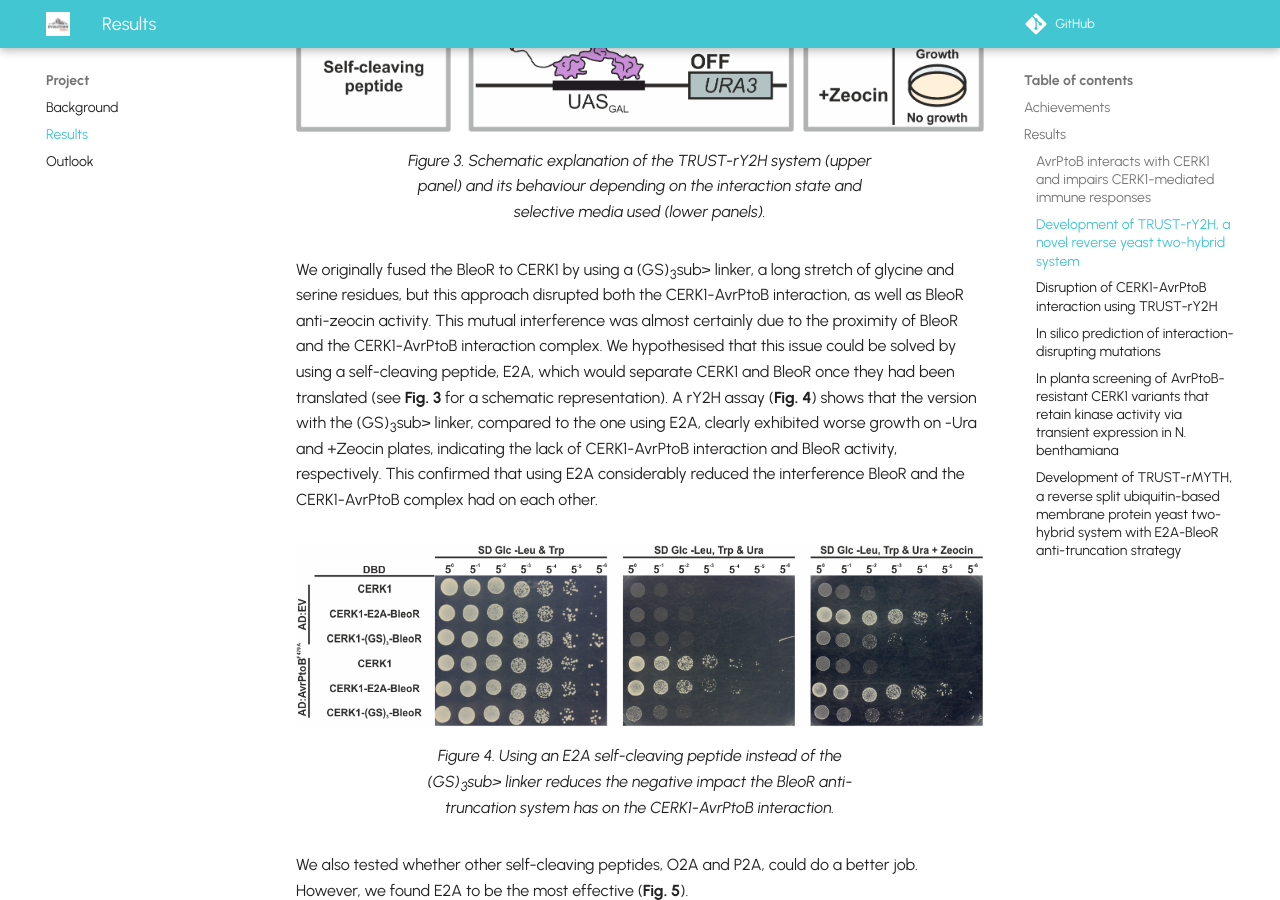
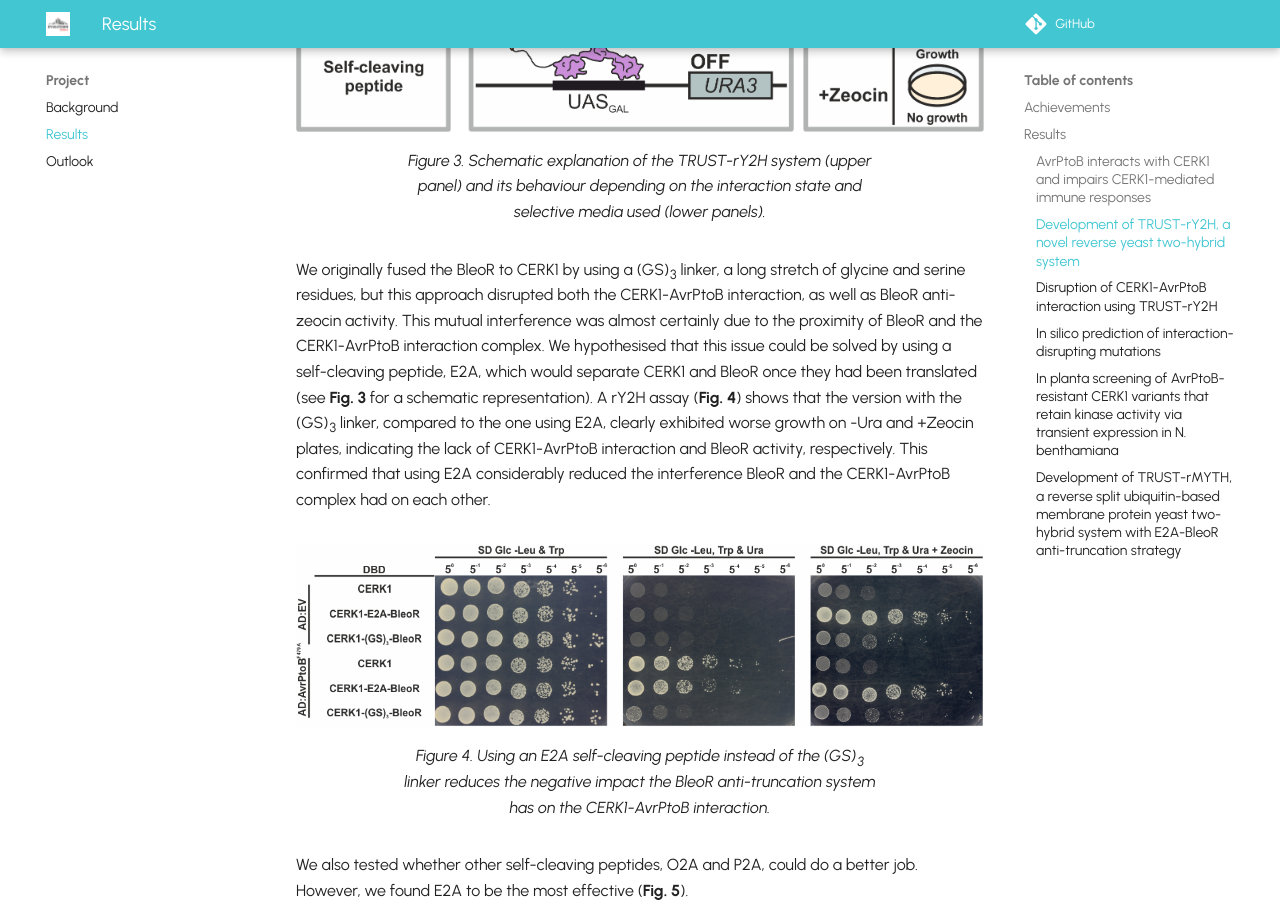
Before and after one commit to idec-teams/2023_Evolution_Suisse, an MkDocs documentation site: the page built from docs/project/results.md, in a window 1280 px wide and 900 px high, scrolled down 4022 px. Built offline with MkDocs 1.6.1 and Material for MkDocs 9.7.7, drawn with Linux system fonts in a browser that asks for light colours; comment, search, counter and statistics services are not loaded.

Commit message:
Update results.md

```diff
--- a/docs/project/results.md
+++ b/docs/project/results.md
@@ -53,12 +53,12 @@ As mentioned, the interaction between DBD-CERK1 and AD-AvrPtoB cannot be seen wh
 ![Figure3](Result_figures/Figure_3.png)
 <figcaption> Figure 3. Schematic explanation of the TRUST-rY2H system (upper panel) and its behaviour depending on the interaction state and selective media used (lower panels).</figcaption>
 </figure>
-We originally fused the BleoR to CERK1 by using a (GS)<sub>3</sub>sub> linker, a long stretch of glycine and serine residues, but this approach disrupted both the CERK1-AvrPtoB interaction, as well as BleoR anti-zeocin activity. This mutual interference was almost certainly due to the proximity of BleoR and the CERK1-AvrPtoB interaction complex. We hypothesised that this issue could be solved by using a self-cleaving peptide, E2A, which would separate CERK1 and BleoR once they had been translated (see **Fig. 3** for a schematic representation). A rY2H assay (**Fig. 4**) shows that the version with the (GS)<sub>3</sub>sub> linker, compared to the one using E2A, clearly exhibited worse growth on -Ura and +Zeocin plates, indicating the lack of CERK1-AvrPtoB interaction and BleoR activity, respectively. This confirmed that using E2A considerably reduced the interference BleoR and the CERK1-AvrPtoB complex had on each other.
+We originally fused the BleoR to CERK1 by using a (GS)<sub>3</sub> linker, a long stretch of glycine and serine residues, but this approach disrupted both the CERK1-AvrPtoB interaction, as well as BleoR anti-zeocin activity. This mutual interference was almost certainly due to the proximity of BleoR and the CERK1-AvrPtoB interaction complex. We hypothesised that this issue could be solved by using a self-cleaving peptide, E2A, which would separate CERK1 and BleoR once they had been translated (see **Fig. 3** for a schematic representation). A rY2H assay (**Fig. 4**) shows that the version with the (GS)<sub>3</sub> linker, compared to the one using E2A, clearly exhibited worse growth on -Ura and +Zeocin plates, indicating the lack of CERK1-AvrPtoB interaction and BleoR activity, respectively. This confirmed that using E2A considerably reduced the interference BleoR and the CERK1-AvrPtoB complex had on each other.
 
 
 <figure markdown>
 ![Figure4](Result_figures/Figure_4.png)
-<figcaption> Figure 4. Using an E2A self-cleaving peptide instead of the (GS)<sub>3</sub>sub> linker reduces the negative impact the BleoR anti-truncation system has on the CERK1-AvrPtoB interaction.</figcaption>
+<figcaption> Figure 4. Using an E2A self-cleaving peptide instead of the (GS)<sub>3</sub> linker reduces the negative impact the BleoR anti-truncation system has on the CERK1-AvrPtoB interaction.</figcaption>
 </figure>
 
 We also tested whether other self-cleaving peptides, O2A and P2A, could do a better job. However, we found E2A to be the most effective (**Fig. 5**).
```
